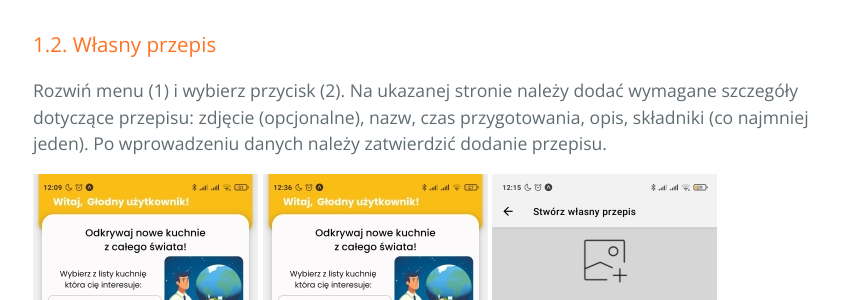
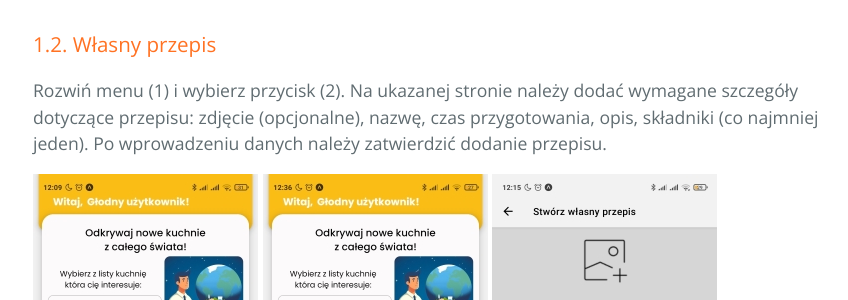
Before and after one commit to PaulinaLewicka1/appTest.github.io, a Jekyll site: the page built from tutorial.md, in a window 1280 px wide and 900 px high, scrolled down 4494 px. Shown: the part 182-482 px from the top of the window, without its empty margins (191-1039 px from the left). Built offline with Jekyll 4.4.1, drawn with Linux system fonts in a browser that asks for light colours; some of the changed text lies outside the part shown.

Commit message:
samouczek literówki

```diff
--- a/tutorial.md
+++ b/tutorial.md
@@ -50,7 +50,7 @@ generować je przy pomocy sztucznej inteligencji.
 Funkcja generowania przepisów przez sztuczną inteligencję pozwala szybko otrzymać propozycje potraw. Przepis od sztucznej inteligencji można dodać na trzy sposoby:
 
 #### 1.1.1. Przepis z wybranej kuchni: {#przepis-z-wybranej-kuchni}
-Aby dodać przepis z wybranej kuchni, rozwiń listę (1), wybierz interesującą Cię kategorię (2) i zatwierdź przyciskiem (3).Nastąpi wygenerowanie przepisu.
+Aby dodać przepis z wybranej kuchni, rozwiń listę (1), wybierz interesującą Cię kategorię (2) i zatwierdź przyciskiem (3). Nastąpi wygenerowanie przepisu.
 
 ![ss_kuchnia_wloska](/assets/images/ss_kuchnia_wloska.jpg)
 ![ss_kuchnia_wloska_zatwierdz](/assets/images/ss_kuchnia_wloska_zatwierdz.jpg)
@@ -73,7 +73,7 @@ Aby zapisać otrzymany przepis, należy zapisać go przyciskiem (4).
 ![ss_przepis_ai_2](/assets/images/ss_przepis_ai_2.jpg)
 
 ### 1.2. Własny przepis {#własny-przepis}
-Rozwiń menu (1) i wybierz przycisk (2). Na ukazanej stronie należy dodać wymagane szczegóły dotyczące przepisu: zdjęcie (opcjonalne), nazw, czas przygotowania, opis, składniki (co najmniej jeden). Po wprowadzeniu danych należy zatwierdzić dodanie przepisu.
+Rozwiń menu (1) i wybierz przycisk (2). Na ukazanej stronie należy dodać wymagane szczegóły dotyczące przepisu: zdjęcie (opcjonalne), nazwę, czas przygotowania, opis, składniki (co najmniej jeden). Po wprowadzeniu danych należy zatwierdzić dodanie przepisu.
 
 ![ss_plus](/assets/images/ss_plus.jpg)
 ![ss_plus_wlasny](/assets/images/ss_plus_wlasny.jpg)
@@ -95,9 +95,10 @@ przepisem odpowiednimi przyciskami, które umożliwiają:
 - usuwanie
 - udostępnianie _(skopiowanie do schowka)_
 - edytowanie
-- dodanie / usunięcie porcji do listy zakupów przyciskami + i -
+- dodanie / usunięcie porcji do listy zakupów _(przyciskami + i -)_
 
 Edytowanie przepisu:
+
 ![ss_edytuj](/assets/images/ss_edytuj.jpg)
 ![ss_edytuj_2](/assets/images/ss_edytuj_2.jpg)
 
```
